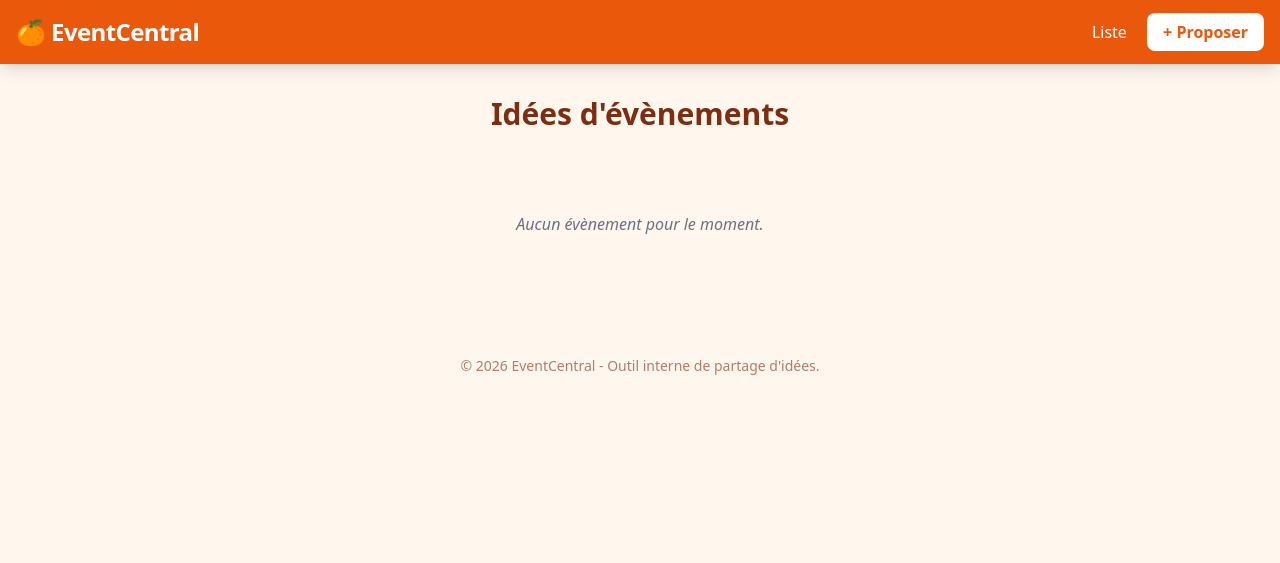
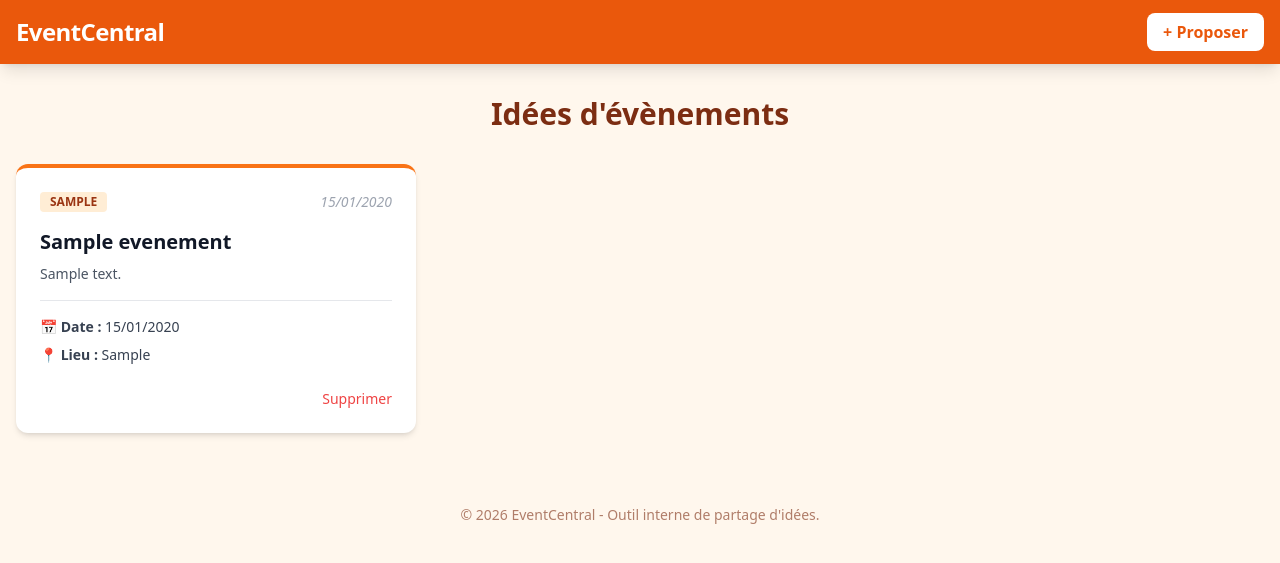
Before and after one commit to fd572/Eval_Python_Flask, a Flask app: page / in a window 1280 px wide. Shown: the top 563 px of the page. Run offline with Flask 3, Linux system fonts and the light colour scheme; tables that the repository leaves empty hold one stand-in row (values such as "Sample post"); some libraries are stand-ins or nearby versions.

Commit message:
feat(eval_flask): add function add and remove event

```diff
--- a/app.py
+++ b/app.py
@@ -25,8 +25,69 @@ class Evenement(db.Model):
 with app.app_context():
     db.create_all()
 
-@app.route("/index",methods=["GET"])
+
+
+@app.route("/",methods=["GET"])
 def index():
+    evenements = Evenement.query.all()
+    return render_template("index.html", evenements=evenements)
+
+
+@app.route("/supprimer-evenement/<int:even_id>", methods=["POST"])
+def supprimer_evenement(even_id):
+    even = Evenement.query.get(even_id)
+    if even:
+        db.session.delete(even)
+        db.session.commit()
+    flash("Événement supprimé avec succès!", "success")
+    return redirect(url_for("index"))
+
+@app.route("/formulaire",methods=["GET","POST"])
+def formulaire():
+    if request.method == "POST" :
+        titre = request.form.get("titre")
+        type = request.form.get("type_evenement")
+        date = request.form.get("date")
+        lieu = request.form.get("lieu")
+        description = request.form.get("description")
+
+        has_errors = False
+
+        try:
+            date = datetime.strptime(date, "%Y-%m-%d").date()
+        except ValueError:
+            flash("Le format de la date est invalide. Le format attendu DD/MM/AAAA.", "error")
+            has_errors = True
+
+        if not titre:
+            flash("Le nom est requis.", "error")
+            has_errors = True
+        if not type:
+            flash("Le type d'événement est requis.", "error")
+            has_errors = True
+        if not date:
+            flash("La date est requise.", "error")
+            has_errors = True
+        if not lieu:
+            flash("Le lieu est requis.", "error")
+            has_errors = True
+        if not description:
+            flash("La description de l'événement est requise.", "error")
+            has_errors = True
+
+        if has_errors:
+            return redirect ("/formulaire")
+
+        nouvel_evenement = Evenement(titre=titre, type=type, date=date, lieu=lieu, description=description)
+        db.session.add(nouvel_evenement)
+        db.session.commit()
+
+        flash("Événement ajouté avec succès!", "success")
+    return render_template("formulaire.html")
+
+
+@app.route("/api",methods=["GET"])
+def api():
     Evenement_entry = Evenement.query.filter(Evenement.date >= datetime.now()).order_by(Evenement.date.asc()).limit(5).all()
     clean_db = []
     for e in Evenement_entry:
@@ -46,27 +107,5 @@ def index():
     }
   ), 200
 
-@app.route("/",methods=["GET"])
-def accueil():
-    evenements = Evenement.query.all()
-    return render_template("index.html", evenements=evenements)
-
-
-@app.route("/",methods=["POST"])
-def accueil_remove():
-
-    flash("Merci pour votre message !")
-    return redirect(url_for("accueil"))
-
-@app.route("/formulaire",methods=["GET","POST"])
-def formulaire():
-    if request.method == "POST" :
-        titre = request.form.get("titre").strip()
-        type = request.form.get("type").strip()
-        date = request.form.get("date").strip()
-        lieu = request.form.get("lieu").strip()
-        description = request.form.get("description").strip()
-    return render_template("formulaire.html")
-
 if __name__ == "__main__":
     app.run(debug=True)
--- a/templates/base.html
+++ b/templates/base.html
@@ -10,12 +10,12 @@
 
     <nav class="bg-orange-600 text-white shadow-lg p-4 mb-8">
         <div class="container mx-auto flex justify-between items-center">
-            <a href="" class="text-2xl font-bold tracking-tight hover:text-orange-100 transition">
-                🍊 EventCentral
+            <a href="{{ url_for('index') }}" class="text-2xl font-bold tracking-tight hover:text-orange-100 transition">
+                EventCentral
             </a>
             <div class="space-x-4">
-                <a href="" class="hover:underline">Liste</a>
-                <a href="" class="bg-white text-orange-600 px-4 py-2 rounded-lg font-semibold hover:bg-orange-100 transition">
+                <!-- <a href="" class="hover:underline">Liste</a> -->
+                <a href="{{ url_for('formulaire') }}" class="bg-white text-orange-600 px-4 py-2 rounded-lg font-semibold hover:bg-orange-100 transition">
                     + Proposer
                 </a>
             </div>
--- a/templates/index.html
+++ b/templates/index.html
@@ -6,25 +6,25 @@
 <h2 class="text-3xl font-bold text-orange-900 mb-8 text-center">Idées d'évènements</h2>
 
 <div class="grid grid-cols-1 md:grid-cols-2 lg:grid-cols-3 gap-6">
-    {% for event in events %}
+    {% for evenement in evenements %}
     <div class="bg-white rounded-xl shadow-md overflow-hidden border-t-4 border-orange-500 hover:shadow-xl transition-shadow">
         <div class="p-6">
             <div class="flex justify-between items-start mb-4">
                 <span class="bg-orange-100 text-orange-800 text-xs font-bold px-2.5 py-0.5 rounded uppercase">
-                    {{ event.type_event }}
+                    {{ evenement.type }}
                 </span>
-                <span class="text-gray-400 text-sm italic">{{ event.created_at.strftime('%d/%m/%Y') }}</span>
+                <span class="text-gray-400 text-sm italic">{{ evenement.date_creation.strftime('%d/%m/%Y') }}</span>
             </div>
 
-            <h3 class="text-xl font-bold text-gray-900 mb-2">{{ event.title }}</h3>
-            <p class="text-gray-600 text-sm mb-4">{{ event.description }}</p>
+            <h3 class="text-xl font-bold text-gray-900 mb-2">{{ evenement.titre }}</h3>
+            <p class="text-gray-600 text-sm mb-4">{{ evenement.description }}</p>
 
             <div class="space-y-2 border-t pt-4 text-sm text-gray-700">
-                <p>📅 <strong>Date :</strong> {{ event.date_event.strftime('%d/%m/%Y') }}</p>
-                <p>📍 <strong>Lieu :</strong> {{ event.location }}</p>
+                <p>📅 <strong>Date :</strong> {{ evenement.date.strftime('%d/%m/%Y') }}</p>
+                <p>📍 <strong>Lieu :</strong> {{ evenement.lieu }}</p>
             </div>
 
-            <form action="{{ url_for('delete_event', id=event.id) }}" method="POST" class="mt-6 flex justify-end" onsubmit="return confirm('Supprimer cette idée ?');">
+            <form action="{{ url_for('supprimer_evenement', even_id=evenement.id) }}" method="POST" class="mt-6 flex justify-end" onsubmit="return confirm('Supprimer cette idée ?');">
                 <button type="submit" class="text-red-500 hover:text-red-700 text-sm font-medium">Supprimer</button>
             </form>
         </div>
```
Also changed, not shown: templates/formulaire.html (+5 -5 lines).
